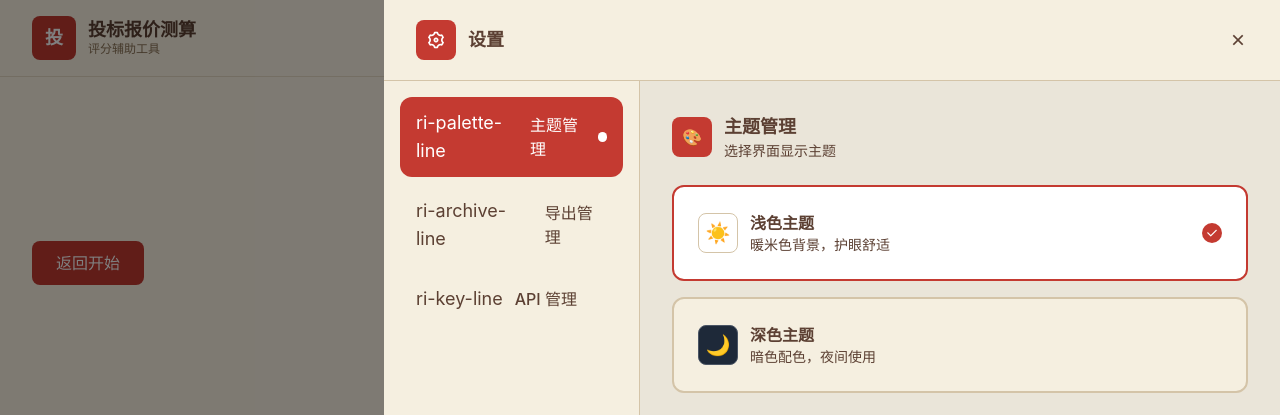
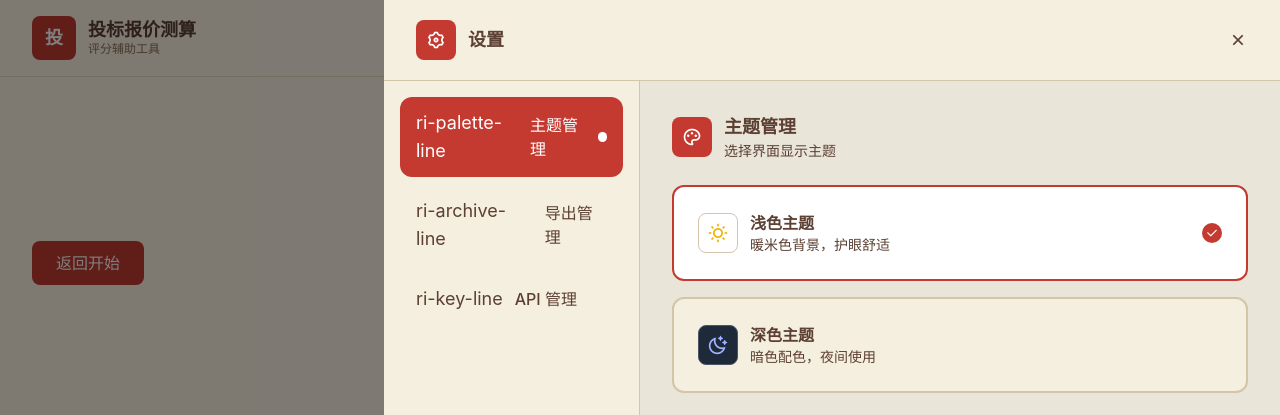
Before and after one commit to sikenali/bid-quotation, a React (Vite) app: page /step-5 in a window 1280 px wide. Both pictures are taken after a click on the button "设置". Shown: the top 415 px of the page. Built offline with nearby package versions, Linux system fonts and the light colour scheme.

Commit message:
fix: replace all remaining emoji icons with remixicon

```diff
--- a/src/components/SettingsPanel.tsx
+++ b/src/components/SettingsPanel.tsx
@@ -92,7 +92,7 @@ export default function SettingsPanel({ onClose }: Props) {
               {activeTab === 'theme' && (
                 <>
                   <div className="flex items-center gap-3 mb-6">
-                    <div className="w-10 h-10 rounded-lg bg-primary flex items-center justify-center text-white">🎨</div>
+                    <div className="w-10 h-10 rounded-lg bg-primary flex items-center justify-center text-white"><i className="ri-palette-line text-xl"></i></div>
                     <div>
                       <h2 className="font-semibold text-text text-lg">主题管理</h2>
                       <p className="text-textSecondary text-sm">选择界面显示主题</p>
@@ -105,7 +105,7 @@ export default function SettingsPanel({ onClose }: Props) {
               {activeTab === 'export' && (
                 <>
                   <div className="flex items-center gap-3 mb-6">
-                    <div className="w-10 h-10 rounded-lg bg-primary flex items-center justify-center text-white">📦</div>
+                    <div className="w-10 h-10 rounded-lg bg-primary flex items-center justify-center text-white"><i className="ri-download-2-line text-xl"></i></div>
                     <div>
                       <h2 className="font-semibold text-text text-lg">导出管理</h2>
                       <p className="text-textSecondary text-sm">导入导出配置文件</p>
@@ -113,7 +113,7 @@ export default function SettingsPanel({ onClose }: Props) {
                   </div>
                   <div className="space-y-4">
                     <button onClick={handleExport} className="btn-primary w-full justify-center">
-                      <span>📥</span>
+                      <span><i className="ri-download-2-line"></i></span>
                       <span>导出配置（JSON）</span>
                     </button>
                     <div className="bg-white rounded-xl p-4 border border-border">
@@ -143,7 +143,7 @@ export default function SettingsPanel({ onClose }: Props) {
               {activeTab === 'api' && (
                 <>
                   <div className="flex items-center gap-3 mb-6">
-                    <div className="w-10 h-10 rounded-lg bg-primary flex items-center justify-center text-white">🔑</div>
+                    <div className="w-10 h-10 rounded-lg bg-primary flex items-center justify-center text-white"><i className="ri-key-line text-xl"></i></div>
                     <div>
                       <h2 className="font-semibold text-text text-lg">API 管理</h2>
                       <p className="text-textSecondary text-sm">配置 AI 解析所需的 API Key</p>
--- a/src/components/ThemeSelector.tsx
+++ b/src/components/ThemeSelector.tsx
@@ -13,7 +13,7 @@ export default function ThemeSelector() {
         onClick={() => setTheme('light')}
       >
         <div className="flex items-center gap-3">
-          <div className="w-10 h-10 rounded-lg bg-white border border-border flex items-center justify-center text-xl">☀️</div>
+          <div className="w-10 h-10 rounded-lg bg-white border border-border flex items-center justify-center"><i className="ri-sun-line text-xl text-yellow-500"></i></div>
           <div>
             <div className="font-semibold text-text">浅色主题</div>
             <div className="text-textSecondary text-sm">暖米色背景，护眼舒适</div>
@@ -33,7 +33,7 @@ export default function ThemeSelector() {
         onClick={() => setTheme('dark')}
       >
         <div className="flex items-center gap-3">
-          <div className="w-10 h-10 rounded-lg bg-gray-800 border border-gray-600 flex items-center justify-center text-xl">🌙</div>
+          <div className="w-10 h-10 rounded-lg bg-gray-800 border border-gray-600 flex items-center justify-center"><i className="ri-moon-clear-line text-xl text-indigo-300"></i></div>
           <div>
             <div className="font-semibold text-text dark:text-white">深色主题</div>
             <div className="text-textSecondary text-sm">暗色配色，夜间使用</div>
--- a/src/pages/Step5Results.tsx
+++ b/src/pages/Step5Results.tsx
@@ -37,7 +37,7 @@ export default function Step5Results() {
         <button onClick={handlePrev} className="btn-secondary">上一步</button>
         <div className="flex items-center gap-3">
           <button onClick={handleExport} className="btn-secondary">
-            <span>📥</span>
+            <span><i className="ri-download-line"></i></span>
             <span>导出 CSV</span>
           </button>
           <button onClick={() => { setCurrentStep(1); navigate('/step-1'); }} className="btn-secondary">
```
Also changed, not shown: 1 other file (tests, documents, lock files or other folders).
